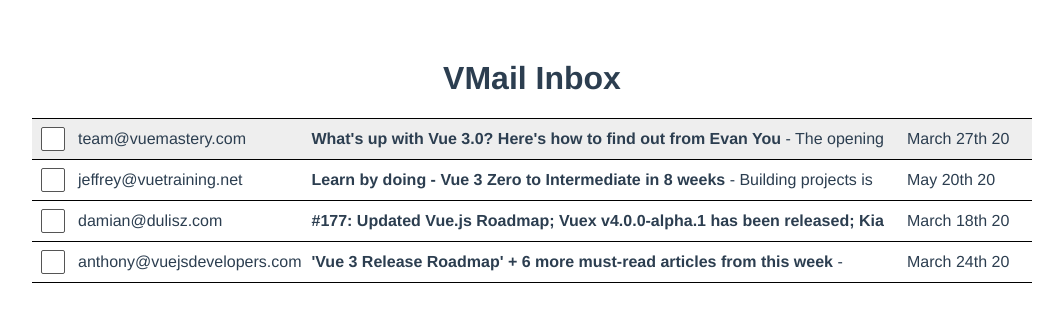
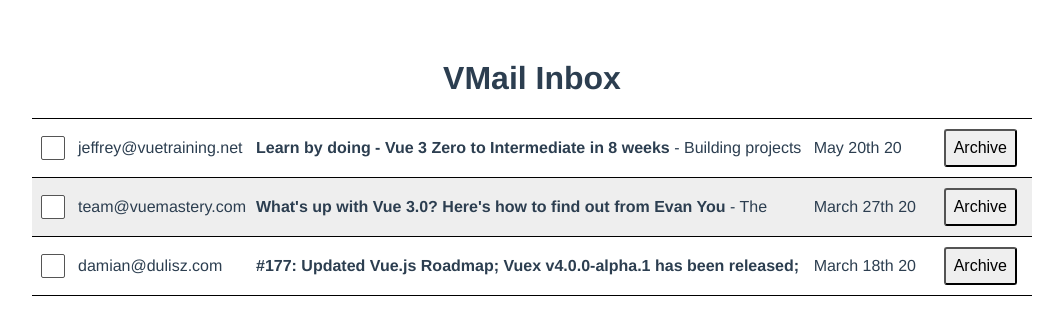
Before and after one commit to st0nyx/vue3-gmail-clone, a Vue app: page / in a window 1280 px wide. Shown: the top 324 px of the page, without its empty margins (108-1171 px from the left). Built offline with nearby package versions, Linux system fonts and the light colour scheme.

Commit message:
made it sortable (date) and added archive function

```diff
--- a/src/App.vue
+++ b/src/App.vue
@@ -3,7 +3,7 @@
   <table class="mail-table">
     <tbody>
       <tr
-        v-for="email in emails"
+        v-for="email in unarchivedEmails"
         :key="email.id"
         :class="['clickable', email.read ? 'read' : '']"
         @click="email.read = true"
@@ -18,6 +18,7 @@
           </p>
         </td>
         <td class="date">{{ format(new Date(email.sentAt), "MMMM do yy") }}</td>
+        <td><button @click="email.archived = true">Archive</button></td>
       </tr>
     </tbody>
   </table>
@@ -75,6 +76,17 @@
         }
       ]
     };
+  },
+  computed: {
+    sortedEmails() {
+      // eslint-disable-next-line vue/no-side-effects-in-computed-properties
+      return this.emails.sort((e1, e2) => {
+        return e1.sentAt < e2.sentAt ? 1 : -1;
+      });
+    },
+    unarchivedEmails() {
+      return this.sortedEmails.filter(e => !e.archived);
+    }
   }
 };
 </script>
```
